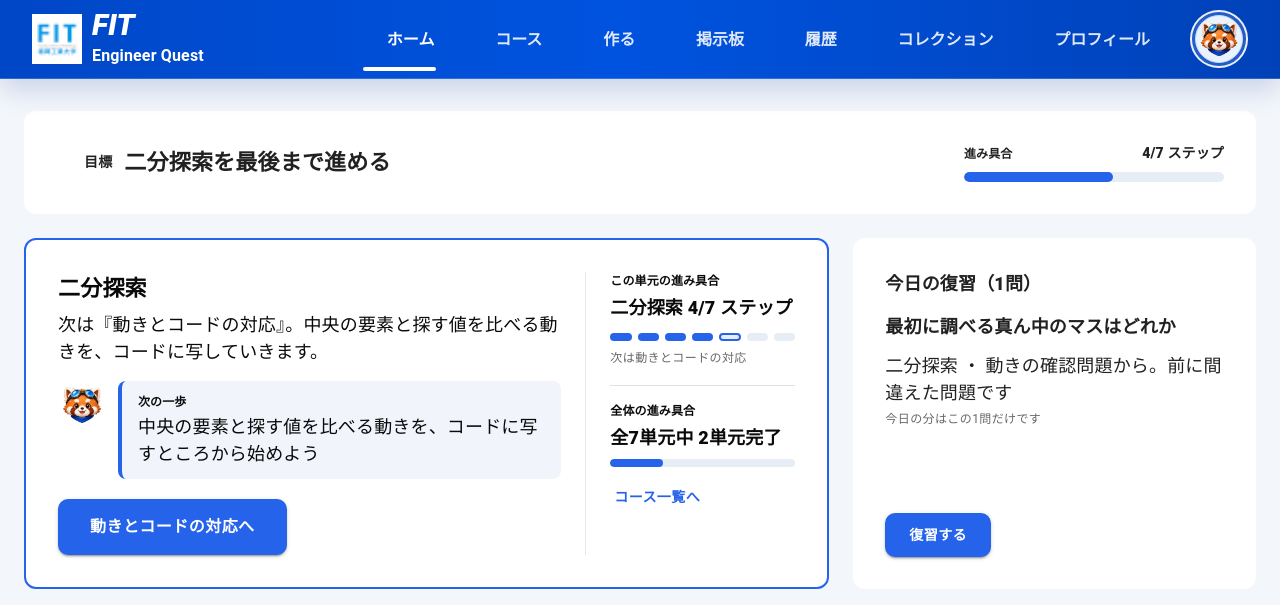
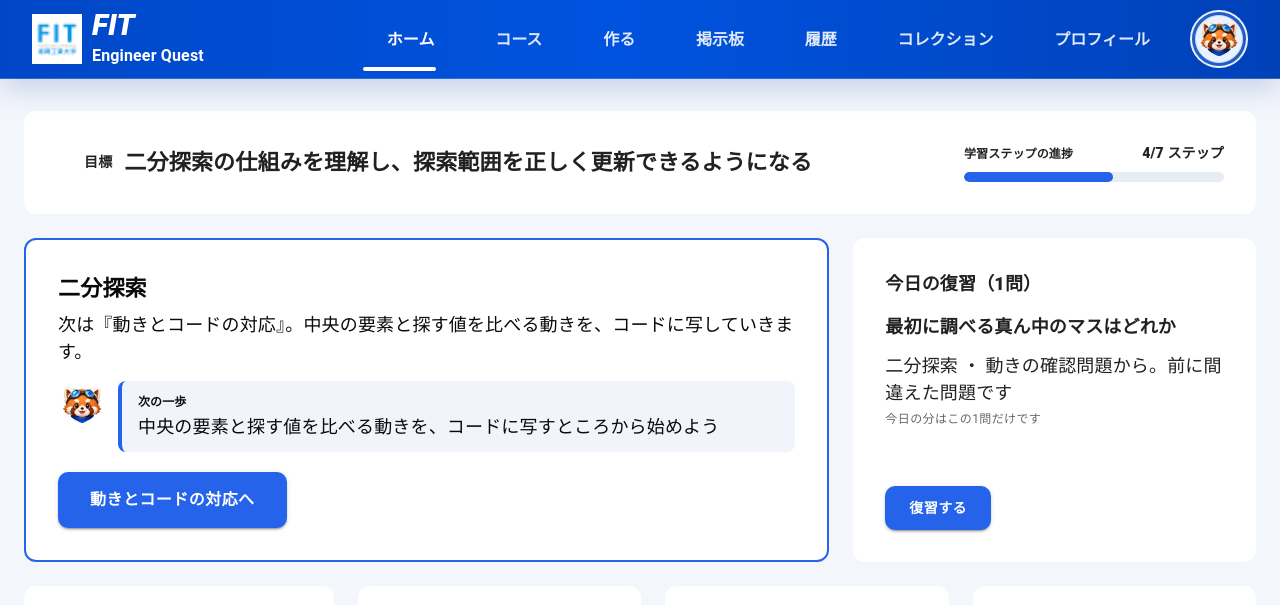
Before and after one commit to BeppuKanato/engineer-quest-ui-brushup, a Next.js app: page /home in a window 1280 px wide. Shown: the top 605 px of the page. Built offline with nearby package versions, Linux system fonts and the light colour scheme; some icons are missing.

Commit message:
feat: ホーム v12（進捗は目標の帯に一本化・狙い右欄を削除・目標文を習得の形に）

```diff
--- a/src/app/home/page.tsx
+++ b/src/app/home/page.tsx
@@ -30,7 +30,7 @@ export default function HomePage() {
     <Container maxWidth={false} sx={{ maxWidth: 1440, py: { xs: 3, md: 4 } }}>
       {errorMessage && <Alert severity={homeData ? "warning" : "error"} sx={{ mb: 3 }}>{errorMessage}</Alert>}
       {homeData ? (isDesignMode()
-        ? <HomeDesignDraft data={homeData} goalText={homeData.hasInProgressUnit ? "二分探索を最後まで進める" : undefined} />
+        ? <HomeDesignDraft data={homeData} goalText={homeData.hasInProgressUnit ? "二分探索の仕組みを理解し、探索範囲を正しく更新できるようになる" : undefined} />
         : <HomeDashboard data={homeData} review={<DailyReviewCard />} currentGoal={homeData.hasInProgressUnit ? <BigGoalBanner currentOnly /> : undefined} />) : isLoading ? <Stack spacing={3}><Skeleton variant="rounded" height={260} /><Skeleton variant="rounded" height={180} /></Stack> : null}
     </Container>
   </Box>;
--- a/src/design/HomeDesignDraft.tsx
+++ b/src/design/HomeDesignDraft.tsx
@@ -88,7 +88,6 @@ export function HomeDesignDraft({ data, currentGoal, goalText }: { data: HomeRes
   const nearAchievement = today.nearAchievements[0];
   const nearAchievementData = nearAchievement ? achievementsData.find((a) => a.id === nearAchievement.id) : undefined;
   const latestTone = latestCard ? knowledgeCardTones[latestCard.rarity as keyof typeof knowledgeCardTones] : undefined;
-  const overallRatio = overview.totalUnits > 0 ? overview.completedUnits / overview.totalUnits : 0;
 
   return (
     <Stack spacing={3}>
@@ -108,7 +107,7 @@ export function HomeDesignDraft({ data, currentGoal, goalText }: { data: HomeRes
             <Box sx={{ minWidth: { md: 260 } }}>
               <Stack direction="row" justifyContent="space-between" alignItems="baseline">
                 <Typography fontSize={12} fontWeight={800}>
-                  進み具合
+                  学習ステップの進捗
                 </Typography>
                 <Typography fontSize={14} fontWeight={800}>
                   {current.completedPhases}/{current.totalPhases} ステップ
@@ -140,7 +139,7 @@ export function HomeDesignDraft({ data, currentGoal, goalText }: { data: HomeRes
             style={{ background: "#ffffff", border: `2px solid ${PRIMARY}`, borderRadius: 12, padding: 32 }}
           >
             <Stack direction={{ xs: "column", md: "row" }} spacing={3}>
-              <Box sx={{ flex: 1, minWidth: 0 }}>
+              <Box sx={{ flex: 1, minWidth: 0, maxWidth: 780 }}>
                 <Typography component="h3" fontSize={22} fontWeight={900}>
                   {current.title}
                 </Typography>
@@ -159,47 +158,6 @@ export function HomeDesignDraft({ data, currentGoal, goalText }: { data: HomeRes
                   sx={{ mt: 2.5, bgcolor: PRIMARY, fontWeight: 900, fontSize: 16, px: 4, py: 1.75, borderRadius: 2.5 }}
                 >
                   {current.nextPhase ? `${current.nextPhase}へ` : "単元を見る"}
-                </Button>
-              </Box>
-              {/* 進捗は2階層を分けて明示する：この単元／全体 */}
-              <Box sx={{ width: { md: 210 }, flexShrink: 0, borderLeft: { md: "1px solid #e2e8f0" }, pl: { md: 3 } }}>
-                <Typography fontSize={12} fontWeight={800}>
-                  この単元の進み具合
-                </Typography>
-                <Typography fontSize={18} fontWeight={900} sx={{ mt: 0.5 }}>
-                  {current.title} {current.completedPhases}/{current.totalPhases} ステップ
-                </Typography>
-                <Stack direction="row" spacing={0.75} sx={{ mt: 1.5 }} aria-hidden>
-                  {Array.from({ length: current.totalPhases }, (_, i) => (
-                    <Box
-                      key={i}
-                      sx={{
-                        flex: 1,
-                        height: 8,
-                        borderRadius: 4,
-                        bgcolor: i < current.completedPhases ? PRIMARY : "#e7edf5",
-                        border: i === current.completedPhases ? `2px solid ${PRIMARY}` : "2px solid transparent",
-                      }}
-                    />
-                  ))}
-                </Stack>
-                {current.nextPhase && (
-                  <Typography variant="caption" color="text.secondary" sx={{ display: "block", mt: 1 }}>
-                    次は{current.nextPhase}
-                  </Typography>
-                )}
-                <Divider sx={{ my: 2 }} />
-                <Typography fontSize={12} fontWeight={800}>
-                  全体の進み具合
-                </Typography>
-                <Typography fontSize={18} fontWeight={800} sx={{ mt: 0.5 }}>
-                  全{overview.totalUnits}単元中 {overview.completedUnits}単元完了
-                </Typography>
-                <Box sx={{ height: 8, borderRadius: 4, bgcolor: "#e7edf5", mt: 1, overflow: "hidden" }}>
-                  <Box sx={{ height: "100%", width: `${overallRatio * 100}%`, bgcolor: PRIMARY, borderRadius: 4 }} />
-                </Box>
-                <Button component={Link} href="/courses" sx={{ color: PRIMARY, fontWeight: 800, mt: 1.5, px: 0.5 }}>
-                  コース一覧へ
                 </Button>
               </Box>
             </Stack>
```
